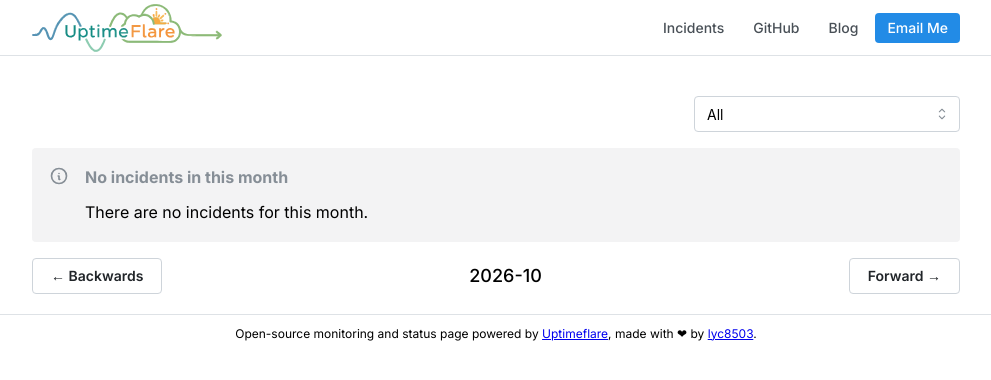
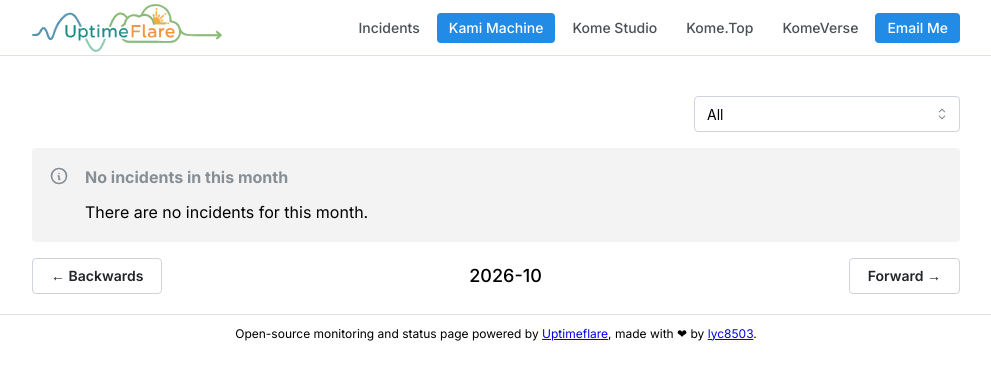
Before and after one commit to KamiMachine/uptime, a Next.js app: page /incidents in a window 1280 px wide. Shown: the top 380 px of the page, without its empty margins (144-1135 px from the left). Built offline with nearby package versions, Linux system fonts and the light colour scheme.

Commit message:
Revise status page configuration and links
Updated title and description for the status page, modified links, and changed timezone.

```diff
--- a/uptime.config.ts
+++ b/uptime.config.ts
@@ -7,12 +7,15 @@
 
 const pageConfig: PageConfig = {
   // Title for your status page
-  title: "lyc8503's Status Page",
+  title: "Kami Machine Status 🏭 Live Uptime & Service Monitoring",
+  description: 'Real-time status page for KamiMachine. Check live uptime, incident history, and maintenance updates for all our services',
   // Links shown at the header of your status page, could set `highlight` to `true`
   links: [
-    { link: 'https://github.com/lyc8503', label: 'GitHub' },
-    { link: 'https://blog.lyc8503.net/', label: 'Blog' },
-    { link: 'mailto:me@lyc8503.net', label: 'Email Me', highlight: true },
+    { link: 'https://kamimachine.com', label: 'Kami Machine', highlight: true },
+    { link: 'https://komestudio.com/', label: 'Kome Studio' },
+    { link: 'https://kome.top', label: 'Kome.Top' },
+    { link: 'https://komeverse.com/', label: 'KomeVerse' },
+    { link: 'mailto:hi@kamimachine.com', label: 'Email Me', highlight: true },
   ],
 }
 
@@ -97,7 +100,7 @@
       timeout: 10000,
     },
     // [Optional] timezone used in notification messages, default to "Etc/GMT"
-    timeZone: 'Asia/Shanghai',
+    timeZone: 'Asia/­Ho_Chi_Minh',
     // [Optional] grace period in minutes before sending a notification
     // notification will be sent only if the monitor is down for N continuous checks after the initial failure
     // if not specified, notification will be sent immediately
```
